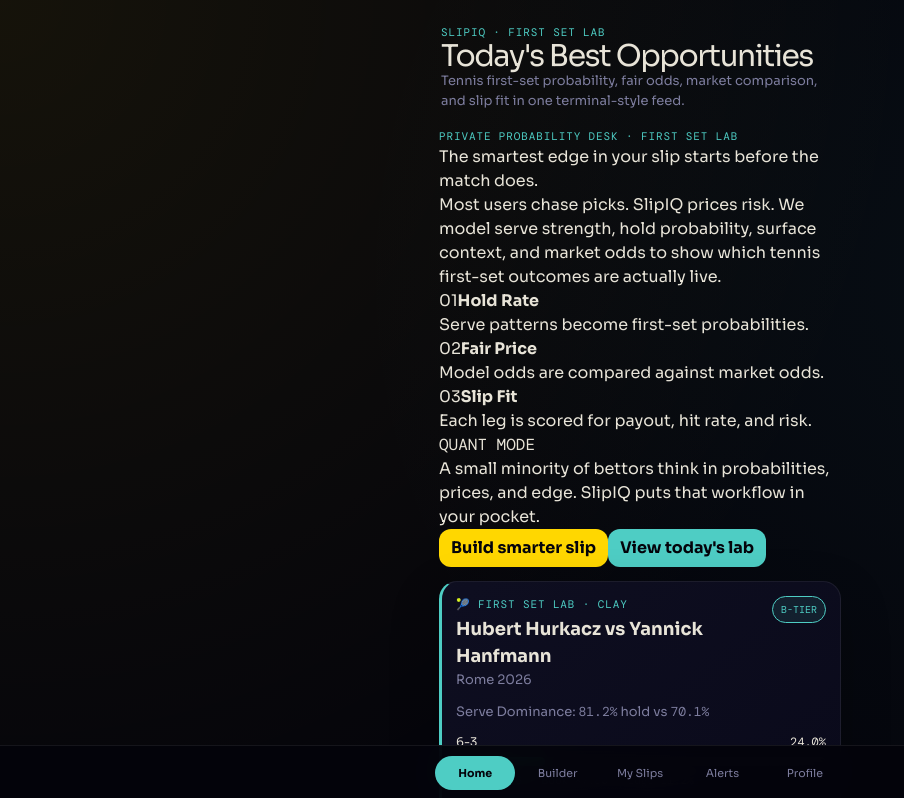
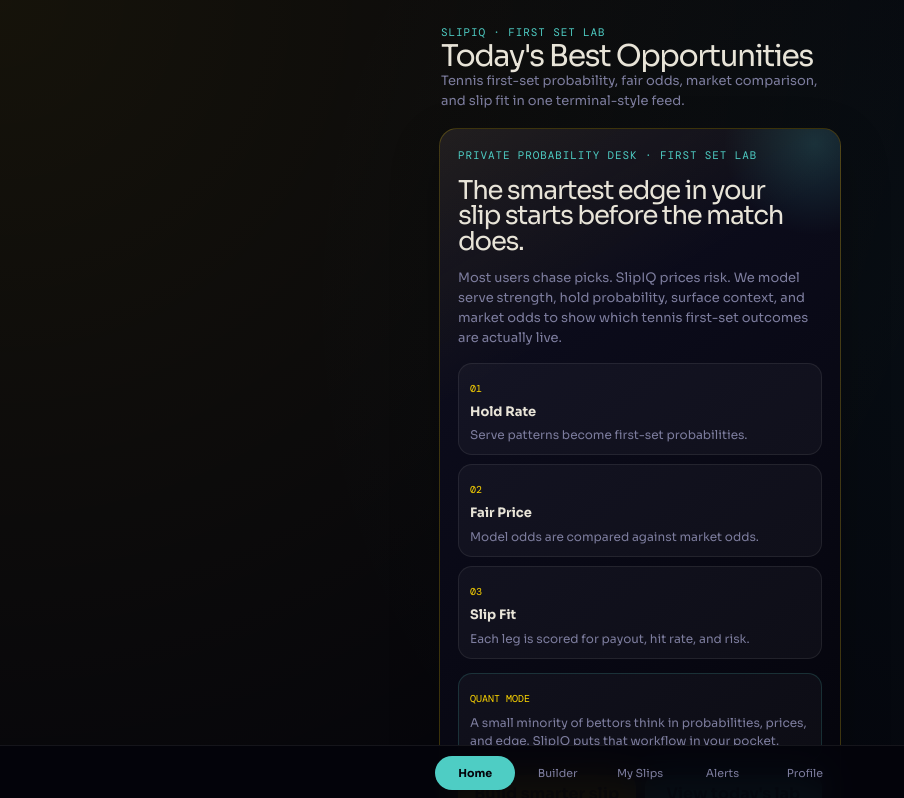
Before and after one commit to youssefalw2001/Slipiq-Mini-App, a React (Vite) app: page / in a window 1280 px wide. Shown: the top 798 px of the page, without its empty margins (0-904 px from the left). Built offline with nearby package versions, Linux system fonts and the light colour scheme.

Commit message:
Style premium intro

```diff
--- a/src/styles.css
+++ b/src/styles.css
@@ -103,7 +103,8 @@
 .card,
 .opportunity-card,
 .live-alert,
-.stats-bar {
+.stats-bar,
+.intelligence-brief {
   border: 1px solid var(--border);
   border-radius: 18px;
   background: linear-gradient(145deg, rgba(15, 15, 34, 0.95), rgba(9, 9, 26, 0.98));
@@ -113,6 +114,95 @@
 .card,
 .opportunity-card {
   padding: 14px;
+}
+
+.intelligence-brief {
+  position: relative;
+  overflow: hidden;
+  padding: 18px;
+  border-color: rgba(255, 215, 0, 0.22);
+  background:
+    linear-gradient(150deg, rgba(255, 215, 0, 0.08), transparent 30%),
+    linear-gradient(145deg, rgba(15, 15, 34, 0.98), rgba(4, 4, 11, 0.98));
+}
+
+.brief-orb {
+  position: absolute;
+  top: -80px;
+  right: -70px;
+  width: 190px;
+  height: 190px;
+  border-radius: 999px;
+  background: radial-gradient(circle, rgba(78, 205, 196, 0.18), transparent 68%);
+}
+
+.brief-content {
+  position: relative;
+  display: grid;
+  gap: 14px;
+}
+
+.intelligence-brief h2 {
+  max-width: 340px;
+  font-size: 26px;
+  line-height: 0.98;
+  letter-spacing: -0.05em;
+}
+
+.brief-copy {
+  color: var(--text-muted);
+  font-size: 13px;
+  line-height: 1.55;
+}
+
+.brief-metrics {
+  display: grid;
+  gap: 9px;
+}
+
+.brief-metrics div,
+.brief-quote {
+  border: 1px solid rgba(255, 255, 255, 0.08);
+  border-radius: 14px;
+  padding: 11px;
+  background: rgba(255, 255, 255, 0.035);
+}
+
+.brief-metrics span,
+.brief-quote span {
+  color: var(--accent-gold);
+  font-family: 'DM Mono', monospace;
+  font-size: 10px;
+}
+
+.brief-metrics strong {
+  display: block;
+  margin-top: 3px;
+  font-size: 13px;
+}
+
+.brief-metrics p,
+.brief-quote p {
+  margin-top: 5px;
+  color: var(--text-muted);
+  font-size: 12px;
+  line-height: 1.45;
+}
+
+.brief-quote {
+  border-color: rgba(78, 205, 196, 0.18);
+}
+
+.brief-actions {
+  display: grid;
+  grid-template-columns: 1fr 1fr;
+  gap: 9px;
+}
+
+.button-ghost {
+  border: 1px solid rgba(255, 255, 255, 0.1);
+  color: var(--text-primary);
+  background: rgba(255, 255, 255, 0.04);
 }
 
 .section-stack,
```
